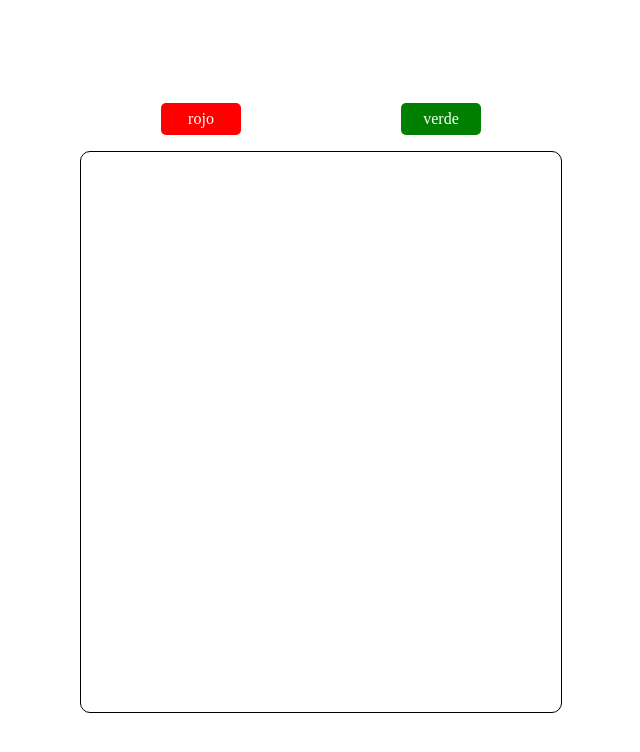
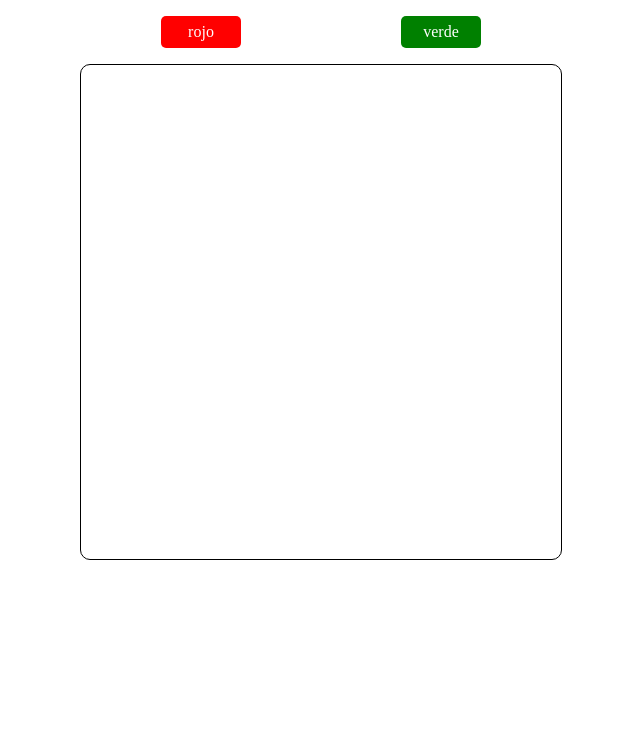
Before and after one commit to EduardoAjcajon/Dom_y_eventos_de_js, a plain HTML site: page index.html in a window 1280 px wide. Shown: the whole page, without its empty margins (319-959 px from the left). Drawn offline with Linux system fonts and the light colour scheme.

Commit message:
div arreglado

```diff
--- a/index.css
+++ b/index.css
@@ -3,11 +3,11 @@ body{
     align-items: center;
     justify-content: center;
     width: 100vw;
-    height: 100vh;
+    height: 100%;
 }
 .contenedor1{
     width: 40rem;
-    height: 40rem;
+    height: 35rem;
     display: flex;
     flex-direction: column;
     align-items: center;
```
